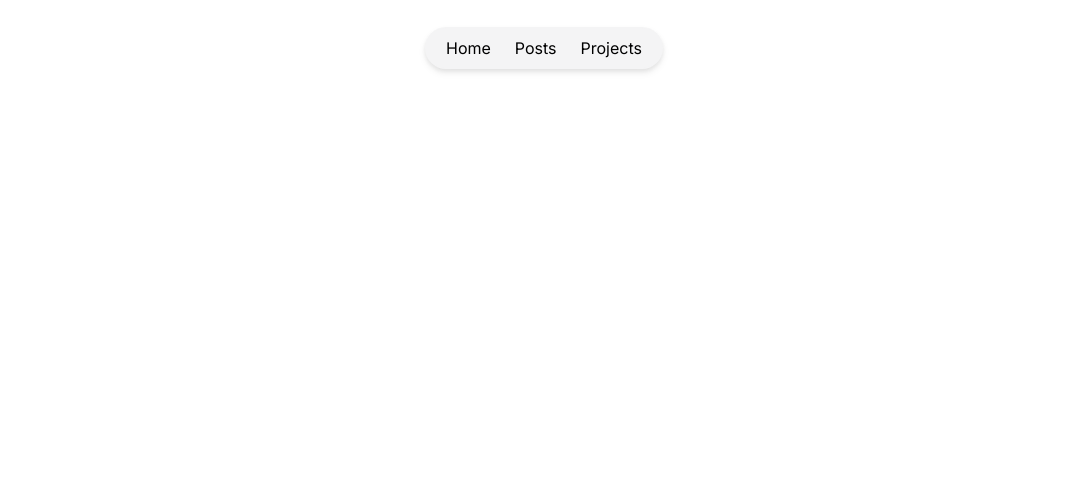
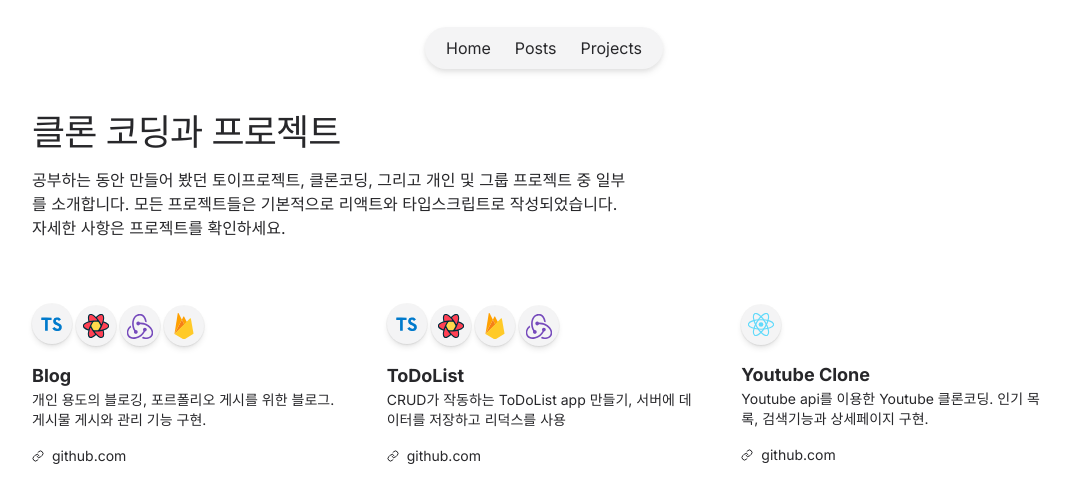
Before and after one commit to Latemarch/blog-nextjs, a Next.js app: page /projects in a window 1280 px wide. Shown: the top 502 px of the page, without its empty margins (96-1167 px from the left). Built offline with nearby package versions, Linux system fonts and the light colour scheme.

Commit message:
add projects page

```diff
--- a/app/layout.tsx
+++ b/app/layout.tsx
@@ -24,11 +24,11 @@ export default function RootLayout({
 					</div>
 				</div>
 				<div className="relative flex justify-center w-full h-full sm:px-8 ">
-					<div className="relative flex justify-center px-8 max-w-7xl lg:px-16 ">
+					<div className="relative flex justify-center px-8 max-w-7xl lg:px-16 text-zinc-800">
 						<HeaderScroll height={100}>
 							<Header />
 						</HeaderScroll>
-						<div className="m-auto mt-28 max-w-2xl lg:max-w-5xl text-white h-full ">
+						<div className="m-auto mt-28 max-w-2xl lg:max-w-5xl h-full ">
 							{children}
 						</div>
 					</div>
--- a/app/posts/[id]/page.tsx
+++ b/app/posts/[id]/page.tsx
@@ -34,7 +34,6 @@ export default async function page({ params: { id } }: Props) {
 						))}
 				</ul>
 			</div>
-
 			<MarkdowkVeiwer markdown={post.body} />
 			<div className="flex justify-end">
 				<div className="flex items-center bg-zinc-200 dark:bg-Dtab my-10 rounded-md dark:text-zinc-100"></div>
--- a/app/projects/page.tsx
+++ b/app/projects/page.tsx
@@ -1,3 +1,29 @@
-export default function Projects() {
-	return <div>Projects</div>;
+import ProjectCard from "@/components/ProjectCard";
+import { getAllProjects } from "@/service/projects";
+
+export default async function Projects() {
+	const projects = await getAllProjects();
+	return (
+		<section className="pb-20">
+			<div className="mb-16">
+				<h1 className="text-4xl mb-4 tracking-tight text-h1 dark:text-Dh1">
+					클론 코딩과 프로젝트
+				</h1>
+				<p className="text-span dark:text-Dspan max-w-[600px]">
+					공부하는 동안 만들어 봤던 토이프로젝트, 클론코딩, 그리고 개인 및 그룹
+					프로젝트 중 일부를 소개합니다. 모든 프로젝트들은 기본적으로 리액트와
+					타입스크립트로 작성되었습니다. 자세한 사항은 프로젝트를 확인하세요.
+				</p>
+			</div>
+			<ul className="grid xs:grid-cols-2 bg-gra-200 items-center gap-10 gap-y-10 md:grid-cols-3 ">
+				{/* <ul className="flex justify-between sm:justify-start flex-wrap px-4 sm:px-0"> */}
+				{projects &&
+					projects
+						.sort((a, b) => b.createdAt - a.createdAt)
+						.map((project) => (
+							<ProjectCard key={project.createdAt} project={project} />
+						))}
+			</ul>
+		</section>
+	);
 }
--- a/components/Icon.tsx
+++ b/components/Icon.tsx
@@ -4,6 +4,7 @@ import FB from "@/public/svgs/firebase.svg";
 import TS from "@/public/svgs/ts.svg";
 import React from "@/public/svgs/react.svg";
 import { IIcon, iconName } from "../type";
+import Image from "next/image";
 
 export const iconObj: Record<iconName, string> = {
 	React,
@@ -13,6 +14,7 @@ export const iconObj: Record<iconName, string> = {
 	FB,
 };
 export default function Icon({ name, onClick, style }: IIcon) {
+	console.log(TS);
 	return (
 		<div
 			data-name={name}
@@ -20,7 +22,13 @@ export default function Icon({ name, onClick, style }: IIcon) {
 			onClick={onClick}
 			style={style}
 		>
-			<img className="scale-110" src={iconObj[name]} alt={iconObj[name]} />
+			<Image
+				className="scale-110"
+				src={iconObj[name]}
+				alt={iconObj[name]}
+				width={50}
+				height={50}
+			/>
 		</div>
 	);
 }
--- /dev/null
+++ b/service/projects.ts
@@ -0,0 +1,29 @@
+import { IProj } from "@/type";
+import fs from "fs";
+import path from "path";
+
+export async function getAllProjects(listLen?: number): Promise<IProj[]> {
+	const filePath = path.join(process.cwd(), "public", "datas", "projects.json");
+	const fileContents = fs.readFileSync(filePath, "utf8");
+	const projects: IProj[] = JSON.parse(fileContents);
+
+	const sortedProjects = listLen
+		? Object.values(projects)
+				.map((el) => el)
+				.sort((a, b) => b.createdAt - a.createdAt)
+				.slice(0, listLen)
+		: Object.values(projects)
+				.map((el) => el)
+				.sort((a, b) => b.createdAt - a.createdAt);
+
+	return sortedProjects;
+}
+
+export async function getProject(id: string): Promise<IProj> {
+	const filePath = path.join(process.cwd(), "public", "datas", "projects.json");
+	const fileContents = fs.readFileSync(filePath, "utf8");
+	const projects = JSON.parse(fileContents);
+	const project = projects[id];
+	if (!project) throw new Error(`${id}에 해당하는 post없음`);
+	return project;
+}
```
Also changed, not shown: public/datas/posts.json (+1 -1 lines).
